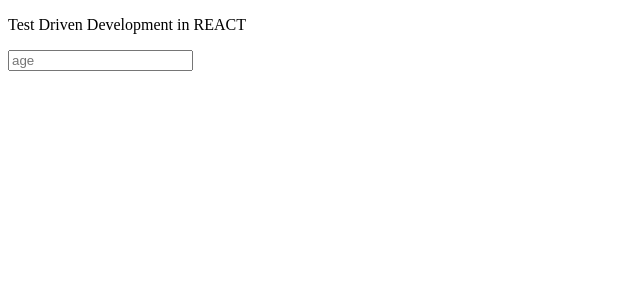
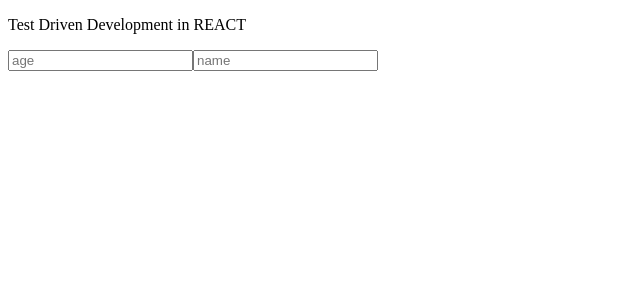
Before and after one commit to SamuelNjenga/tdd-frontend, a React (Create React App) app: page / in a window 1280 px wide. Shown: the top 300 px of the page, without its empty margins (0-640 px from the left). Built offline with nearby package versions, Linux system fonts and the light colour scheme.

Commit message:
feat: modify Main.test.js file in form-two directory by adding handleChange mock function

```diff
--- a/src/components/forms/form-two/Main.js
+++ b/src/components/forms/form-two/Main.js
@@ -2,6 +2,7 @@
 
 const Main = () => {
   const [age, setAge] = useState("");
+  const [name, setName] = useState("");
 
   return (
     <div>
@@ -10,6 +11,11 @@
         onChange={(e) => setAge(e.target.value)}
         placeholder="age"
       />
+      <input
+        value={name}
+        onChange={(e) => setName(e.target.value)}
+        placeholder="name"
+      />
     </div>
   );
 };
```
Also changed, not shown: 1 other file (tests, documents, lock files or other folders).
